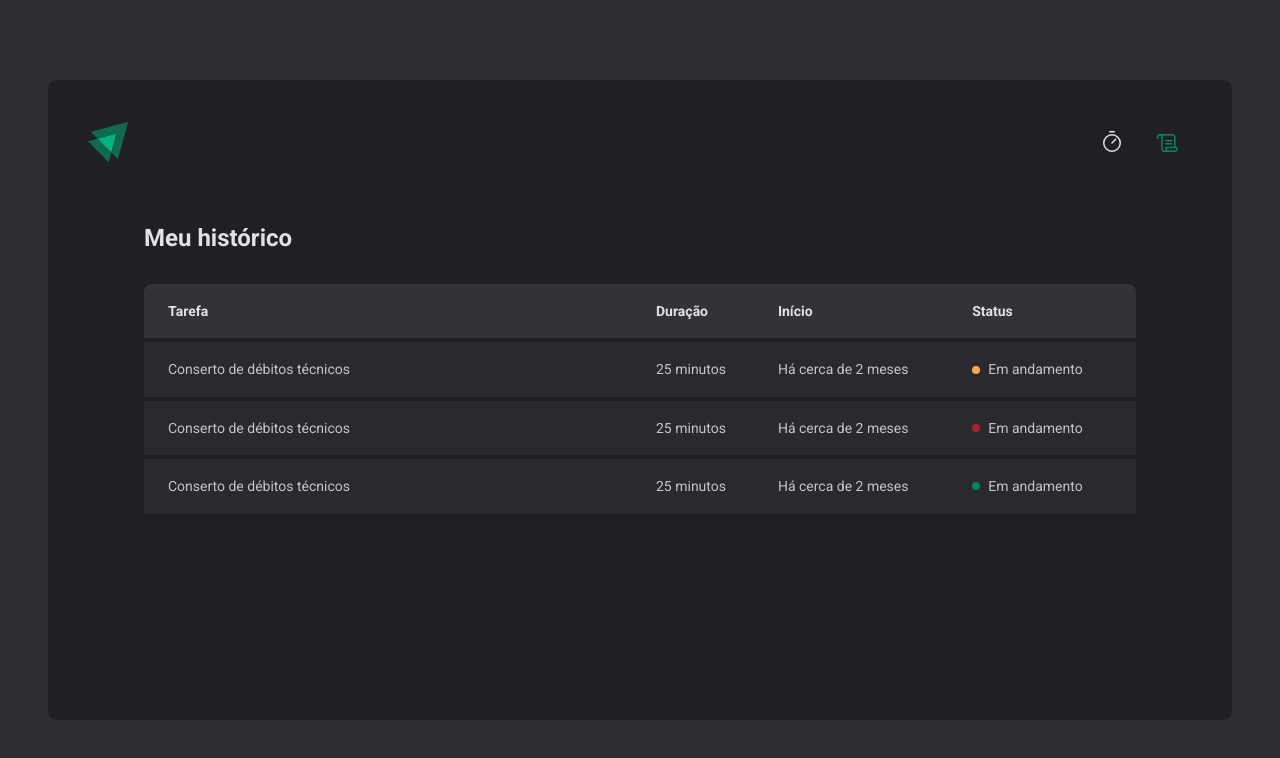
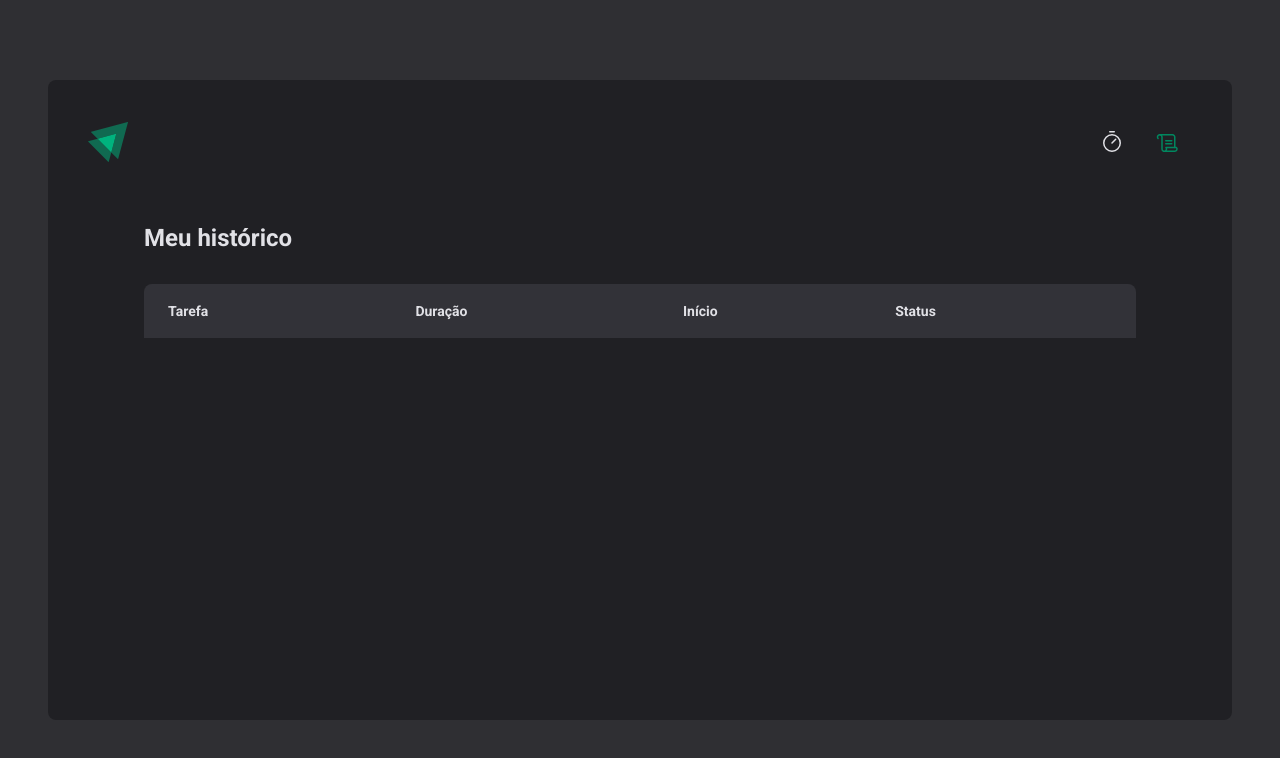
Before and after one commit to philipef-dev/ignite-timer-02, a React (Vite) app: page /history in a window 1280 px wide. Shown: the top 758 px of the page. Built offline with nearby package versions, Linux system fonts and the light colour scheme.

Commit message:
Feat: Listagem do histórico - ok

```diff
--- a/src/pages/History/index.tsx
+++ b/src/pages/History/index.tsx
@@ -7,9 +7,6 @@
     return (
         <HistoryContainer>
             <h1>Meu histórico</h1>
-            {/* <pre>
-                {JSON.stringify(cycles, null, 2)}
-            </pre> */}
             <HistoryList>
                 <table>
                     <thead>
@@ -21,24 +18,24 @@
                         </tr>
                     </thead>
                     <tbody>
-                        <tr>
-                            <td>Conserto de débitos técnicos </td>
-                            <td>25 minutos</td>
-                            <td>Há cerca de 2 meses</td>
-                            <td><StatusView statusColor="yellow">Em andamento </StatusView></td>
-                        </tr>
-                        <tr>
-                            <td>Conserto de débitos técnicos </td>
-                            <td>25 minutos</td>
-                            <td>Há cerca de 2 meses</td>
-                            <td><StatusView statusColor="red">Em andamento </StatusView></td>
-                        </tr>
-                        <tr>
-                            <td>Conserto de débitos técnicos </td>
-                            <td>25 minutos</td>
-                            <td>Há cerca de 2 meses</td>
-                            <td><StatusView statusColor="green">Em andamento </StatusView></td>
-                        </tr>
+                        {cycles.map(cycle =>
+                            <tr key={cycle.id}>
+                                <td>{cycle.task}</td>
+                                <td>{cycle.minutesAmount} minutos</td>
+                                <td>{cycle.startDate.toISOString()}</td>
+                                <td>
+                                    {cycle.finishDate && (
+                                        <StatusView statusColor="green">Concluído</StatusView>
+                                    )}
+                                    {cycle.interruputDate && (
+                                        <StatusView statusColor="red">Interrompido</StatusView>
+                                    )}
+                                    {!cycle.finishDate && !cycle.interruputDate && (
+                                        <StatusView statusColor="yellow">Em andamento</StatusView>
+                                    )}
+                                </td>
+                            </tr>
+                        )}
                     </tbody>
                 </table>
             </HistoryList>
```
